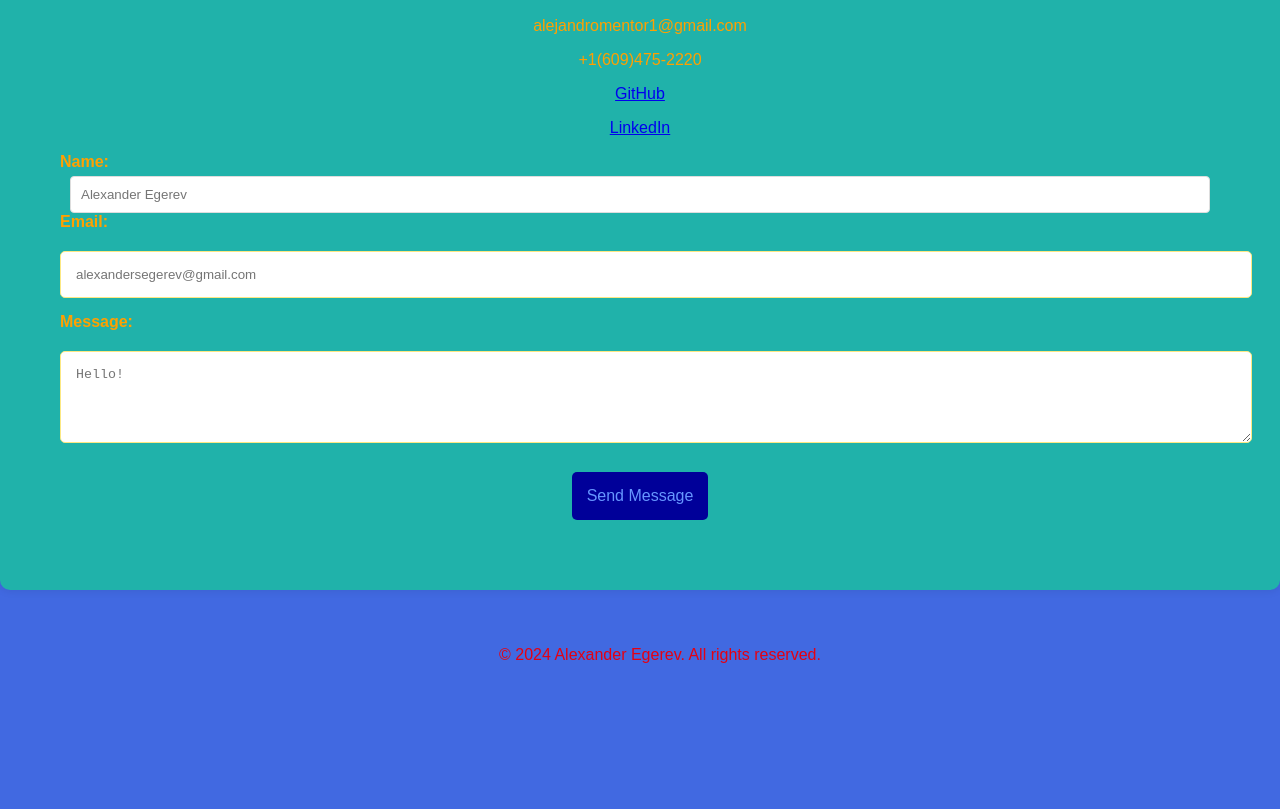
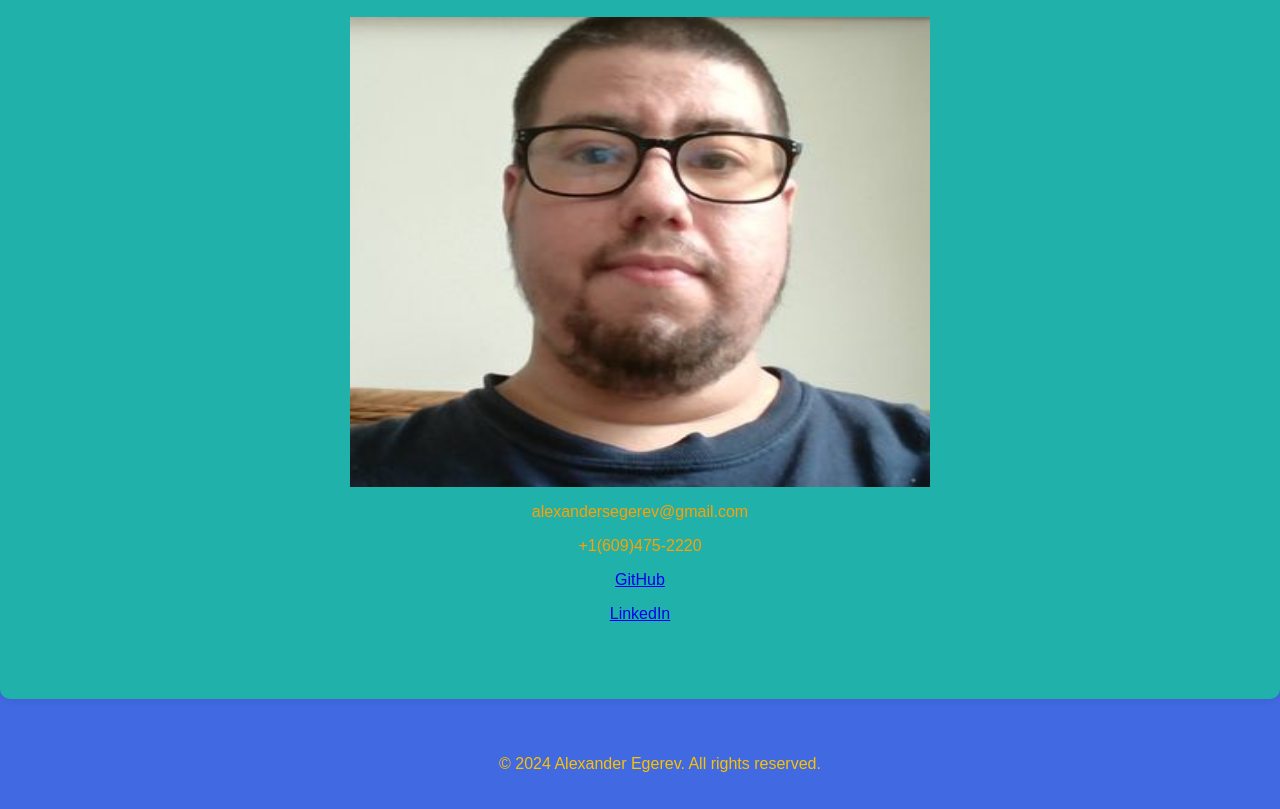
Before and after one commit to aegerev/baratie_conditional-menu, a plain HTML site: page html/contact.html in a window 1280 px wide. Shown: the part 203-1012 px from the top of the page. Before the commit the page ends 903 px from the top, so only its background shows below. Drawn offline with Linux system fonts and the light colour scheme.

Commit message:
Added new updates

```diff
--- a/css/styles.css
+++ b/css/styles.css
@@ -179,7 +179,7 @@ footer {
     bottom: 0;
     width: 100%;
     text-align: center;
-    color: #E50012;
+    color: #FCC200;
     padding: 20px;
     font-size: 1em;
 }
--- a/html/contact.html
+++ b/html/contact.html
@@ -17,25 +17,11 @@
 
     <section id="contact">
         <h2> Contact Me! </h2>
-
-        <p> alejandromentor1@gmail.com </p>
+        <img src="../assets/egerev_alexander.jpg" alt="Alex Egerev" width="470" height="470"/>
+        <p> alexandersegerev@gmail.com </p>
         <p> +1(609)475-2220 </p>
        <p><a href="https://github.com/aegerev/">GitHub</a></p>
         <p><a href="https://www.linkedin.com/in/alexander-egerev-3494aa301/">LinkedIn</a></p>
-
-
-        <form action="#" method="post">
-            <label for="name">Name:</label>
-            <input type="text" id="name" name="name" placeholder="Alexander Egerev" class="input-field" required>
-
-            <label for="email">Email:</label>
-            <input type="email" id="email" name="email" placeholder="alexandersegerev@gmail.com" class="input-field" required>
-
-            <label for="message">Message:</label>
-            <textarea id="message" name="message" placeholder="Hello!" class="input-field" rows="4" required></textarea>
-
-            <button type="submit" class="submit-button">Send Message</button>
-        </form>
     </section>
 
     <footer>
```
Also changed, not shown: index.html (+4 -0 lines), assets/egerev_alexander.jpg (added).
